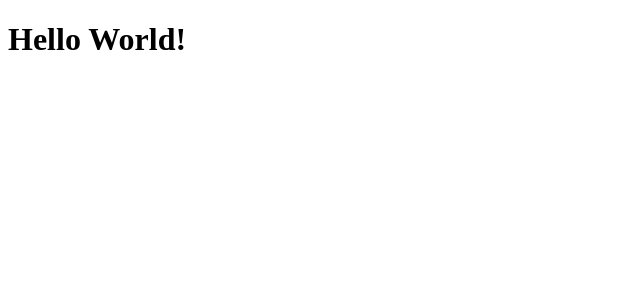
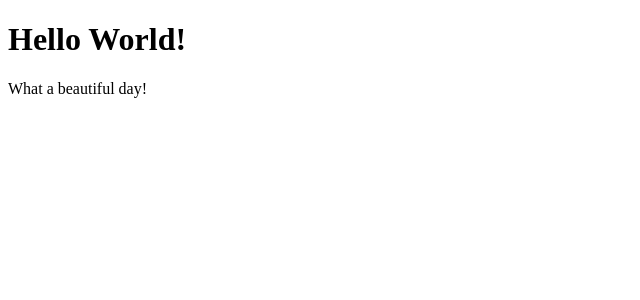
Before and after one commit to MarcoSpicuzza/Develhope-React, a React (Create React App) app in the folder exercises/: page / in a window 1280 px wide. Shown: the top 300 px of the page, without its empty margins (0-640 px from the left). Built offline with nearby package versions, Linux system fonts and the light colour scheme.

Commit message:
Exercise Components_06 done

```diff
--- a/exercises/src/HelloWorld.js
+++ b/exercises/src/HelloWorld.js
@@ -3,7 +3,10 @@ import React from 'react';
 export class HelloWorld extends React.Component {
     render() {
         return (
-             <h1>Hello World!</h1>
+            <>
+                <h1>Hello World!</h1>
+                <p>What a beautiful day!</p>
+            </>
         );
     }
 }
```
